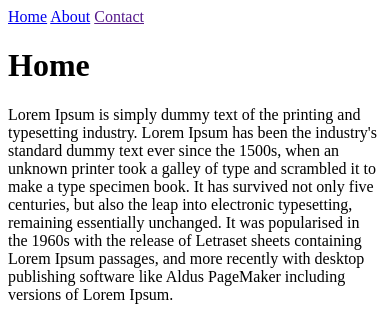
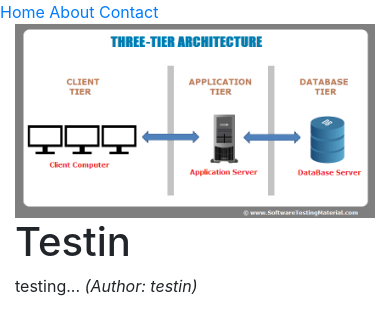
Before and after one commit to kodiary/ci, a CodeIgniter app: page /ci/ in a window 390 px wide. Shown: the top 311 px of the page. Run offline with CodeIgniter, Linux system fonts and the light colour scheme; data comes from the database, SQL or seed files in the repository.

Commit message:
working with frontend

```diff
--- a/application/controllers/Home.php
+++ b/application/controllers/Home.php
@@ -1,9 +1,21 @@
 <?php
 class Home extends CI_Controller
 {
-	function index()
+	public function __construct()
 	{
-		$this->load->view('home');
+		parent::__construct();
+		$this->load->model('news_model');
+	}
+	function index($offset=0)
+	{
+		$this->load->library('pagination');
+		$config['base_url'] = site_url('home/index');
+		$config['total_rows'] = $this->news_model->countAll();
+		$config['per_page'] = 5;
+		$config['reuse_query_string'] = TRUE;
+		$data['news'] = $this->news_model->getAll($config['per_page'],$offset);
+		$this->pagination->initialize($config);
+		$this->load->view('home',$data);
 	}
 	function about()
 	{
--- a/application/views/admin/news/edit.php
+++ b/application/views/admin/news/edit.php
@@ -2,7 +2,7 @@
 $this->load->view('admin/header');
 ?>
 <h1>Edit News</h1>
-<form action="<?php echo site_url('admin/news/update/'.$news->id);?>" method="post">
+<form action="<?php echo site_url('admin/news/update/'.$news->id);?>" method="post" enctype="multipart/form-data">
 	<div class="col-md-7">
 		<div class="form-group">
 			<div class="row">
--- a/application/views/footer.php
+++ b/application/views/footer.php
@@ -1,3 +1,4 @@
+</div>
 <div class="footer">
 		<a href="">Home</a> <a href="">About</a> <a href="">Contact</a>
 	</div>
--- a/application/views/header.php
+++ b/application/views/header.php
@@ -2,8 +2,10 @@
 <html>
 <head>
 	<title>My CI Project</title>
+	<link rel="stylesheet" type="text/css" href="<?php echo site_url('bootstrap/dist/css/bootstrap.css')?>">
 </head>
 <body>
 	<div class="header">
 		<a href="<?php echo base_url();?>">Home</a> <a href="<?php echo site_url('home/about')?>">About</a> <a href="">Contact</a>
 	</div>
+	<div class="container">
--- a/application/views/home.php
+++ b/application/views/home.php
@@ -1,16 +1,27 @@
 	<?php
 	$this->load->view('header');
 	?>
-	<h1>Home</h1>
-	<p>
-		Lorem Ipsum is simply dummy text of the printing and typesetting industry. Lorem Ipsum has been the industry's standard dummy text ever since the 1500s, when an unknown printer took a galley of type and scrambled it to make a type specimen book. It has survived not only five centuries, but also the leap into electronic typesetting, remaining essentially unchanged. It was popularised in the 1960s with the release of Letraset sheets containing Lorem Ipsum passages, and more recently with desktop publishing software like Aldus PageMaker including versions of Lorem Ipsum.
-	</p>
-	<p>
-		Lorem Ipsum is simply dummy text of the printing and typesetting industry. Lorem Ipsum has been the industry's standard dummy text ever since the 1500s, when an unknown printer took a galley of type and scrambled it to make a type specimen book. It has survived not only five centuries, but also the leap into electronic typesetting, remaining essentially unchanged. It was popularised in the 1960s with the release of Letraset sheets containing Lorem Ipsum passages, and more recently with desktop publishing software like Aldus PageMaker including versions of Lorem Ipsum.
-	</p>
-	<p>
-		Lorem Ipsum is simply dummy text of the printing and typesetting industry. Lorem Ipsum has been the industry's standard dummy text ever since the 1500s, when an unknown printer took a galley of type and scrambled it to make a type specimen book. It has survived not only five centuries, but also the leap into electronic typesetting, remaining essentially unchanged. It was popularised in the 1960s with the release of Letraset sheets containing Lorem Ipsum passages, and more recently with desktop publishing software like Aldus PageMaker including versions of Lorem Ipsum.
-	</p>
+
+		<?php
+		foreach($news as $n)
+		{
+			?>
+			<div class="row">
+				<div class="col-md-3">
+					<img class="img-fluid" src="<?php echo site_url('uploads/'.$n->image);?>">
+				</div>
+				<div class="col-md-9">
+					<h1><?php echo $n->title;?></h1>
+					<p><?php echo substr($n->description,0,200).'...';?>
+						<i>(Author: <?php echo $n->author;?>)</i></p>
+
+				</div>
+			</div>
+			<?php
+		}
+		?>
+
+	<?php echo $this->pagination->create_links();?>
 	<?php
 	$this->load->view('footer');
 	?>
```
Also changed, not shown: uploads/20180410000406_7168.jpg (added), uploads/20180410000408_710791.jpg (added), uploads/20180410000430_662482.jpg (added), uploads/20180410000442_315189.jpg (added), uploads/20180410000452_173506.jpg (added), uploads/20180410000452_879025.jpg (added).
